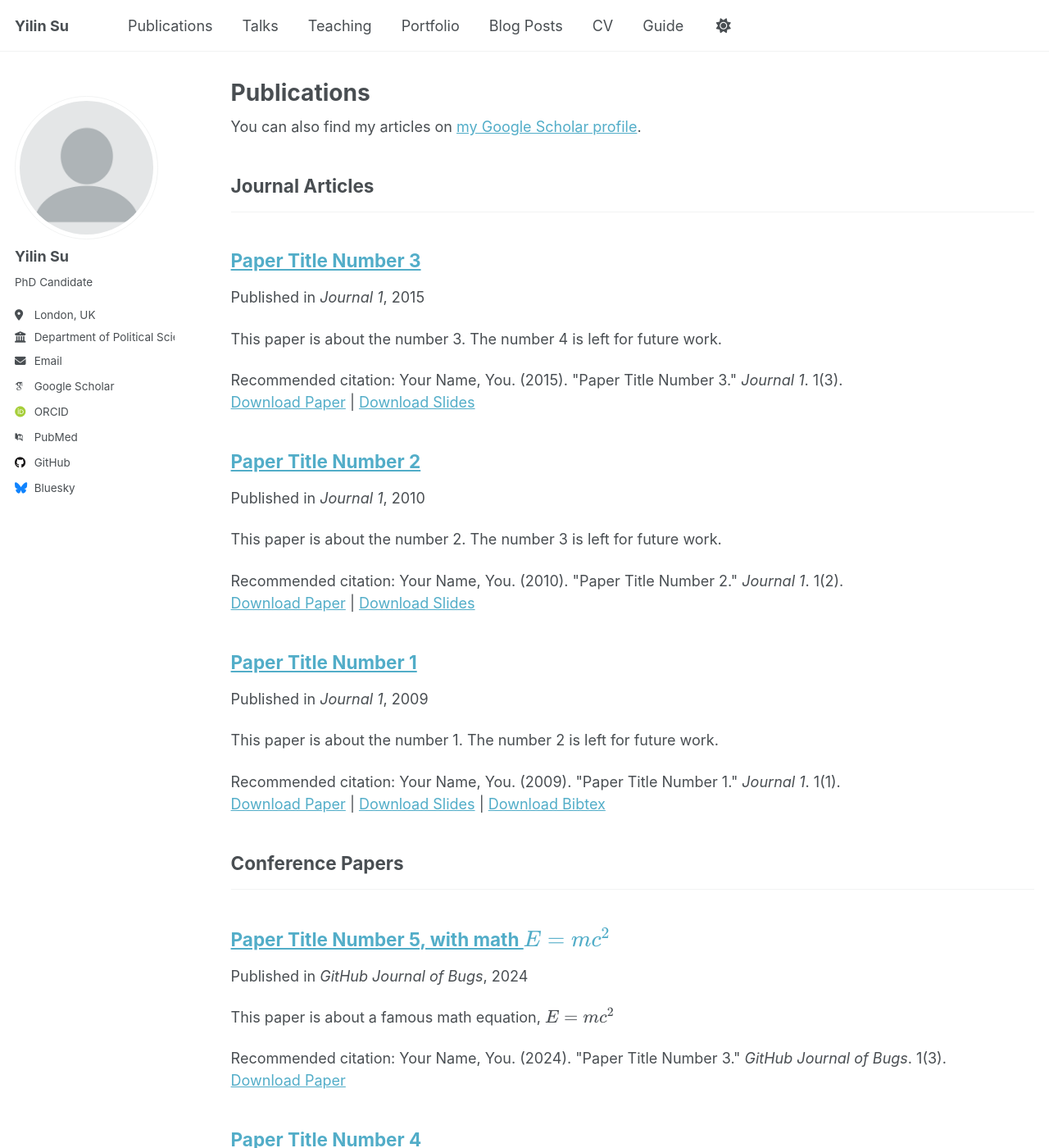
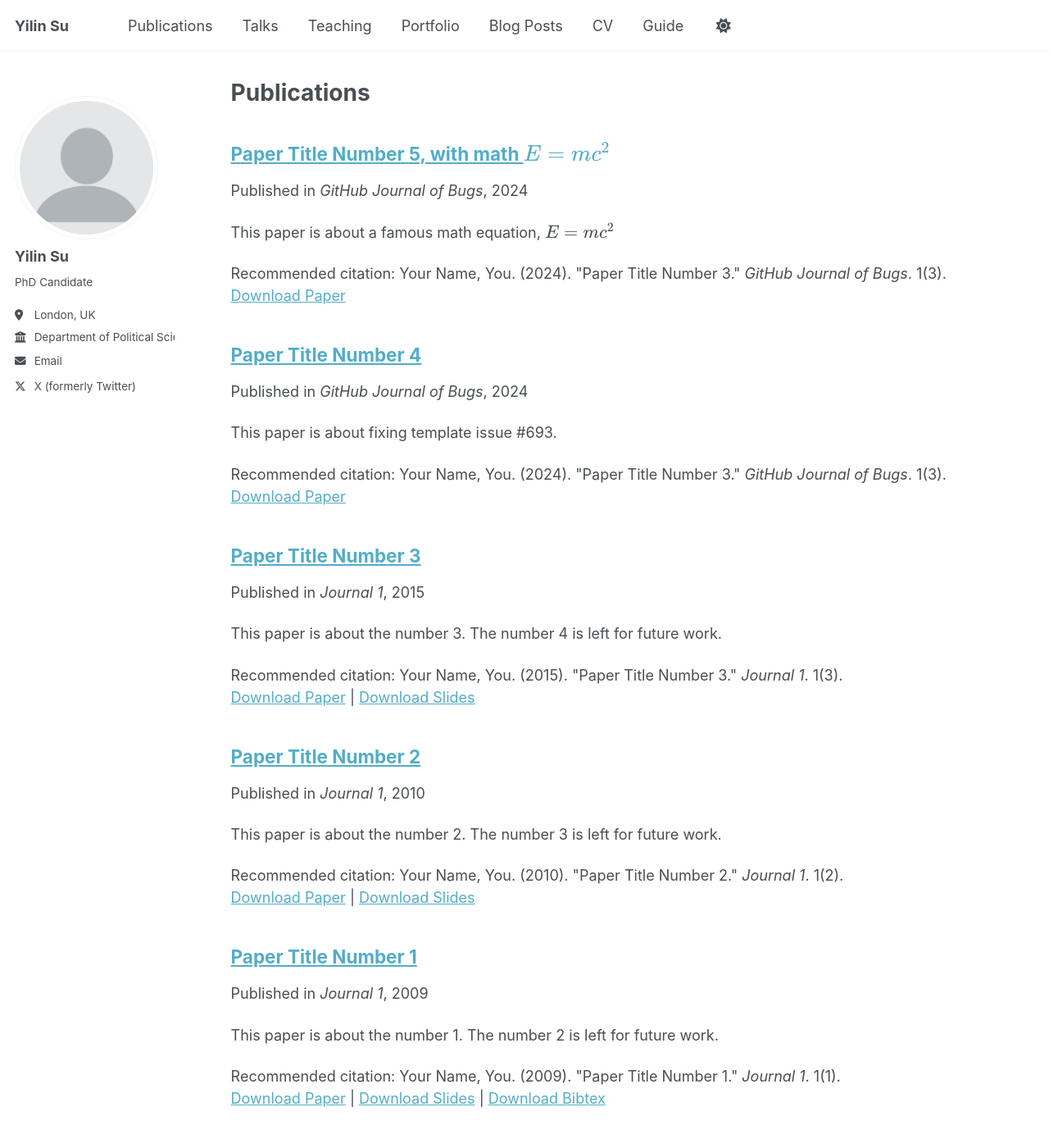
Before and after one commit to suesyl/suesyl.github.io, a Jekyll site: the page built from _pages/publications.html, in a window 1280 px wide and 1400 px high. Shown: the whole window at 82% size. Built offline with Jekyll 4.4.1, drawn with Linux system fonts in a browser that asks for light colours; some web fonts are replaced; a script that is not in the unit is left out; part of the change alters nothing that is shown; some of the changed text lies outside the part shown.

Commit message:
Update _config.yml

```diff
--- a/_config.yml
+++ b/_config.yml
@@ -33,60 +33,43 @@ author:
   email            : "yilin.su@ucl.ac.uk"
 
   # Academic websites
-  academia         : # URL
-  arxiv            : # URL - Update with the correct link to your profile
-  googlescholar    : "https://scholar.google.com/citations?user=PS_CX0AAAAAJ"
-  inspire-hep      : # URL
-  impactstory      : # URL
-  orcid            : "http://orcid.org/yourorcidurl"
-  semantic         : # URL
-  pubmed           : "https://www.ncbi.nlm.nih.gov/pubmed/?term=john+snow"
-  researchgate     : # URL
-  scopus           : # URL
+#  academia         : # URL
+#  arxiv            : # URL - Update with the correct link to your profile
+ # googlescholar    : # URL
+#  inspire-hep      : # URL
+ # impactstory      : # URL
+ # orcid            : # URL
+ # semantic         : # URL
+ # pubmed           : # URL
+#  researchgate     : # URL
+#  scopus           : # URL
 
   # Repositories and software development
-  bitbucket        : # Username - Update with your username on the site
-  codepen          : # Username
-  dribbble         : # Username
-  github           : "academicpages"
-  kaggle           : # Username
-  stackoverflow    : # User number or user number and name (i.e., use "1" or "1/jeff-atwood")
+#  bitbucket        : # Username - Update with your username on the site
+#  codepen          : # Username
+#  dribbble         : # Username
+#  github           : "academicpages"
+#  kaggle           : # Username
+#  stackoverflow    : # User number or user number and name (i.e., use "1" or "1/jeff-atwood")
 
   # Social media
-  artstation       : # Username
-  bluesky          : "bsky.app" # Replace this with you Bluesky username
-  facebook         : # Username
-  flickr           : # Username
-  foursquare       : # Username
-  goodreads        : # Username
-  google_plus      : # Username
-  keybase          : # Username
-  instagram        : # Username
-  lastfm           : # Username
-  linkedin         : # Username
-  mastodon         : # URL
-  medium           : # URL
-  pinterest        : # Username
-  soundcloud       : # Username
-  steam            : # Username
-  telegram         : # URL
-  tumblr           : # Username
-  twitter          : # Username for X / Twitter
-  vine             : # Username
-  weibo            : # Username
-  wikipedia        : # Username
-  xing             : # Username
-  youtube          : # Username
-  zhihu            : # Username
+#  artstation       : # Username
+#  bluesky          : # Username # Replace this with you Bluesky username
+#  facebook         : # Username
+#  lastfm           : # Username
+#  linkedin         : # Username
+#  tumblr           : # Username
+  twitter          : "yilinsusue"
+#  vine             : # Username
+#  weibo            : # Username
+#  wikipedia        : # Username
 
 # Publication Category - The following the list of publication categories and their headings
-publication_category:
-  books:
-    title: 'Books'
+research_category:
   manuscripts:
-    title: 'Journal Articles'
+    title: 'Working Papers'
   conferences:
-    title: 'Conference Papers'
+    title: 'Work in Progress'
 
 # Site Settings
 teaser                   :  # filename of teaser fallback teaser image placed in /images/ for social media previews
```
